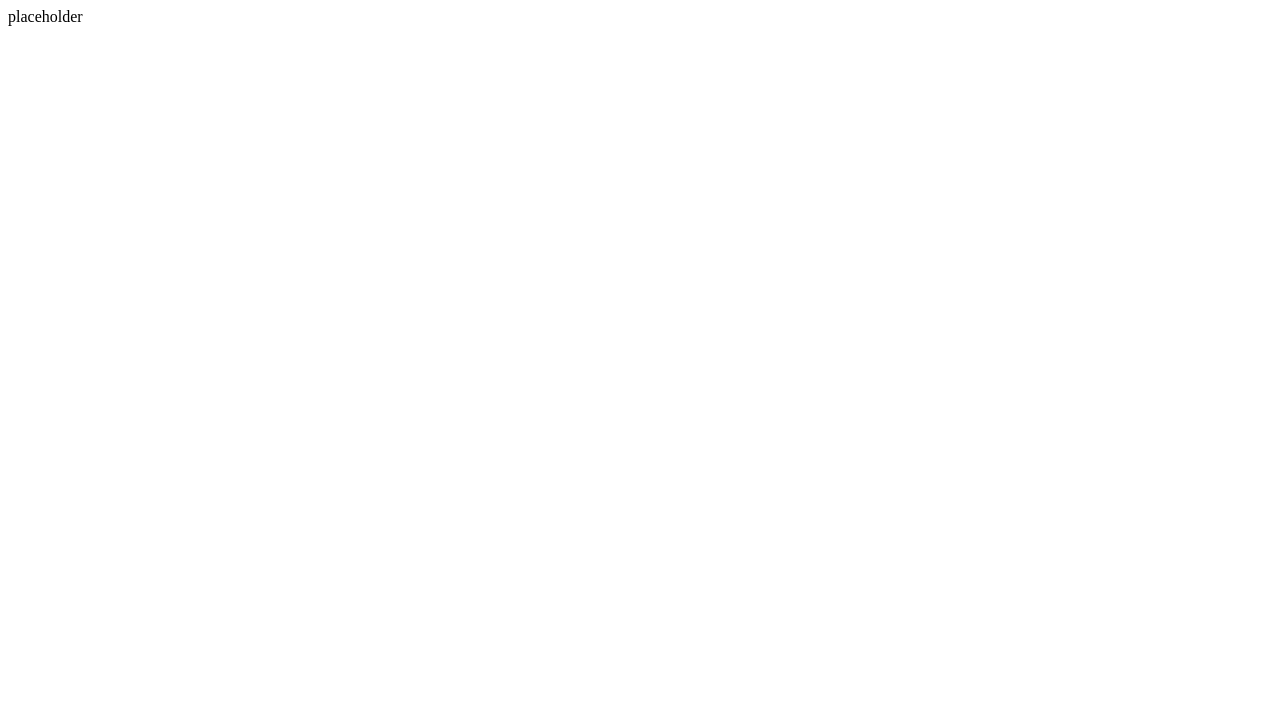
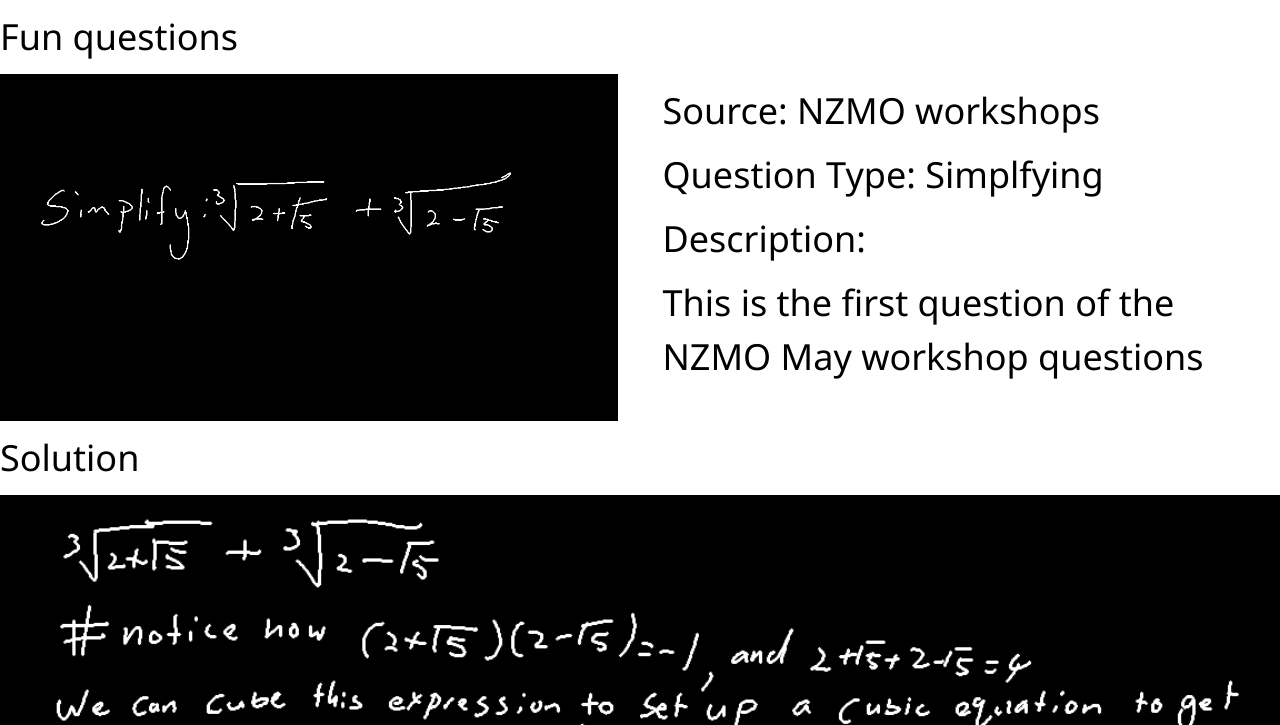
Before and after one commit to JustinHe12/year-12-project, a Flask app: page /question/0 in a window 1280 px wide. Before the commit the part shown is almost empty. Shown: the top 725 px of the page. Before the commit the page ends 26 px from the top, so only its background shows below. Run offline with Flask 3, Linux system fonts and the light colour scheme; data comes from the database, SQL or seed files in the repository; both versions use the stored data as it was after the commit.

Commit message:
added pages fror each individual question

```diff
--- a/app.py
+++ b/app.py
@@ -154,13 +154,30 @@ def register():
 
 @app.route("/question/<int:id>")
 def question(id):
+    # Added the WHERE clause and the placeholder (?)
     sql = """
-    SELECT * FROM Questions
-    JOIN WhereFrom ON WhereFrom.Where_ID = Questions.Where_ID
+    SELECT
+        Questions.Question_ID,
+        Questions.Question,
+        Questions.Solution,
+        Questions.Description,
+        WhereFrom.Name AS SourceName,
+        Types.Name AS CategoryName
+    FROM Questions
+    JOIN WhereFrom ON Questions.Where_ID = WhereFrom.Where_ID
+    JOIN Types ON Questions.Type_ID = Types.Type_ID
     WHERE Questions.Question_ID = ?;
     """
-    results = query_db(sql, (id,), True)
-    return render_template("question.html", question=results)
+
+    # Pass the id in a tuple to prevent SQL Injection
+    result = query_db(sql, (id,), one=True)
+
+    if result is None:
+        return "Question not found", 404
+
+    return render_template("question.html", question=result)
+
+
 
 
 @app.route('/dashboard', methods = ['GET','POST'])
@@ -173,3 +190,5 @@ def dashboard():
 
 if __name__ == "__main__":
     app.run(debug=True)
+
+#<h1>DEBUG: {{ question }}</h1>
--- a/templates/home.html
+++ b/templates/home.html
@@ -2,7 +2,7 @@
 <h1>Please sign in or create an account if you don't already have one</h1>
 <div class = "three-column">
 
-
+<h1>$$\sum_{x=1}^{n} \left( \int_{e^{\pi i} + 1}^{\pi^{0 e i}} 0^{0} \, dx \right)$$</h1>
 
     <a href="{{url_for('login')}}">Login Page</a><br>
     <a href="{{url_for('register')}}">Register Page</a><br>
--- a/templates/layout.html
+++ b/templates/layout.html
@@ -4,6 +4,8 @@
     <meta name="viewport" content="width=device-width, initial-scale=1.0">
     <link rel="stylesheet" href="{{url_for('static', filename='style.css')}}">
     <link rel="stylesheet" href="https://www.w3schools.com/w3css/4/w3.css">
+    <script src="https://polyfill.io/v3/polyfill.min.js?features=es6"></script>
+    <script id="MathJax-script" async src="https://cdn.jsdelivr.net/npm/mathjax@3/es5/tex-mml-chtml.js"></script>
     <title>Fun questions</title>
 </head>
 <body>
--- a/templates/question.html
+++ b/templates/question.html
@@ -1,10 +1,14 @@
-<html lang="en">
-<head>
-    <meta charset="UTF-8">
-    <meta name="viewport" content="width=device-width, initial-scale=1.0">
-    <title>placeholder</title>
-</head>
-<body>
-    <p>placeholder</p>
-</body>
-</html>
+{%extends "layout.html"%}
+{% block body %}
+ <div class="two-column">
+    <img src="{{ url_for('static', filename=question[1]) }}" alt="question[7]">
+    <div class = "info">
+      <h1>Source: {{ question[4] }}</h1>
+      <h1>Question Type: {{ question[5] }}</h1>
+      <h1>Description:</h1>
+      <h1>{{ question[3]}}</h1>
+    </div>
+ </div>
+<h1>Solution</h1>
+<img src="{{ url_for('static', filename=question[2]) }}" alt="question[7]">
+{% endblock %}
--- a/templates/questions.html
+++ b/templates/questions.html
@@ -3,7 +3,6 @@
     <div class = "three-column">
 
       {% for questions in results %}
-        <h1>DEBUG: {{ questions }}</h1>
         <a href="{{ url_for('question', id=questions[0]) }}">
         <div class="w3-card-4">
             <h1>Source: {{ questions[3] }}</h1>
```
Also changed, not shown: database.db, static/images/CoolQuestionIMade1.png (added), static/images/CoolQuestionIMade1Solution.png (added), static/images/NZAMT Senior maths comp 2023 question 15 solution.png (deleted), static/images/NZAMTSeniorMathsComp2023Question15.png (renamed from static/images/NZAMT Senior maths comp 2023 question 15.png), static/images/NZAMTSeniorMathsComp2023Question15Solution.png (added), static/images/NZMOWorkshopMayQuestion1Solution.png (renamed from static/images/NZMO Workshop May question 1 solution.png).
